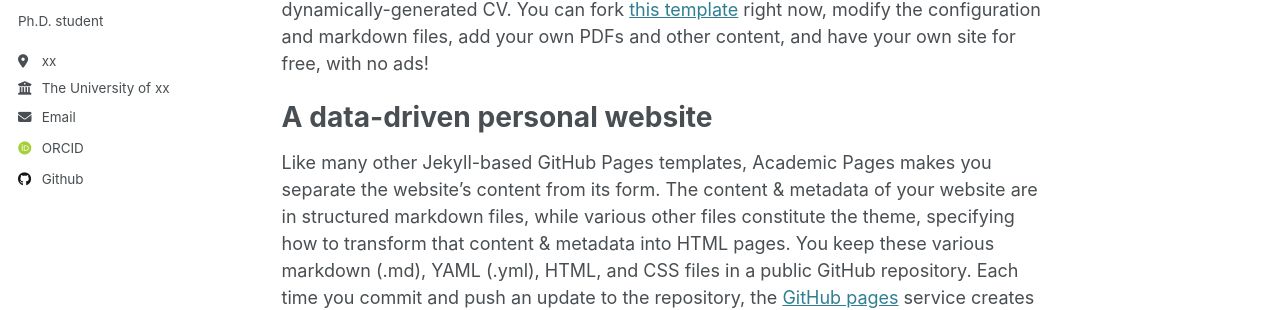
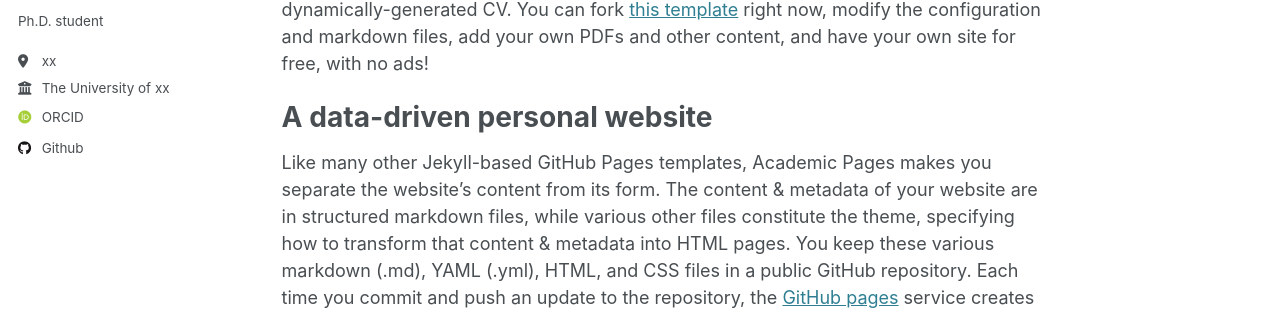
Before and after one commit to khijikata/khijikata.github.io, a Jekyll site: the page built from _pages/about.md, in a window 1280 px wide. Shown: the part 342-652 px from the top of the page. Built offline with Jekyll 4.4.1, drawn with Linux system fonts in a browser that asks for light colours; some web fonts are replaced.

Commit message:
Update _config.yml

```diff
--- a/_config.yml
+++ b/_config.yml
@@ -28,7 +28,7 @@ author:
   location         : "xx"
   employer         : "The University of xx"
   uri              : # URL
-  email            : "none@example.org"
+  email            : # "none@example.org"
 
   # Academic websites
   arxiv            : # URL - Update with the correct link to your profile
```
